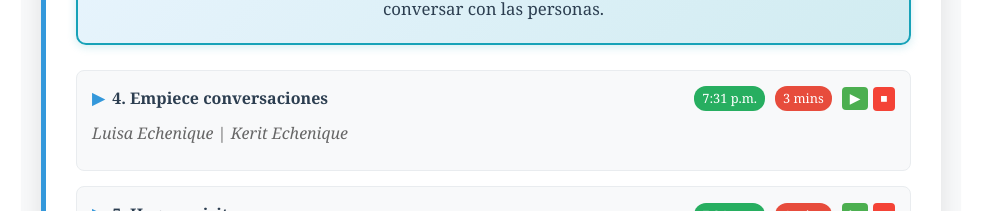
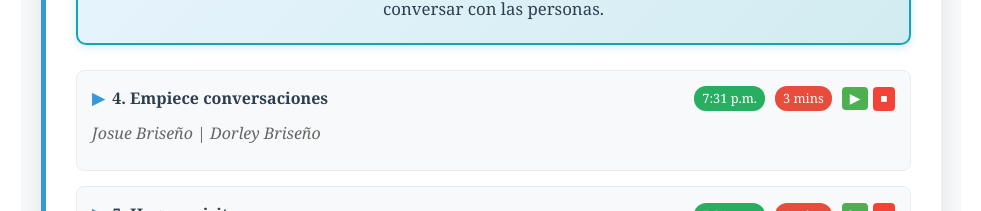
Before and after one commit to santicl/speech, a React (Create React App) app: page / in a window 1280 px wide. Shown: the part 2120-2331 px from the top of the page, without its empty margins (149-1130 px from the left). Built offline with nearby package versions, Linux system fonts and the light colour scheme.

Commit message:
new meet v1.1

```diff
--- a/src/App.js
+++ b/src/App.js
@@ -115,7 +115,7 @@ export default function MeetingProgram() {
     {
       id: "maestros-1",
       title: "4. Empiece conversaciones",
-      participant: "Luisa Echenique | Kerit Echenique",
+      participant: "Josue Briseño | Dorley Briseño",
       duration: "3 mins",
       time: "7:31 p.m.",
       expandableContent: `
```
